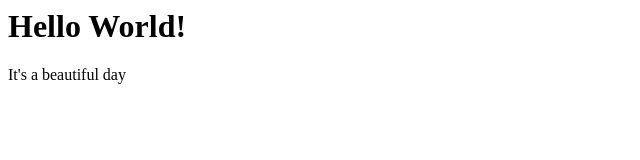
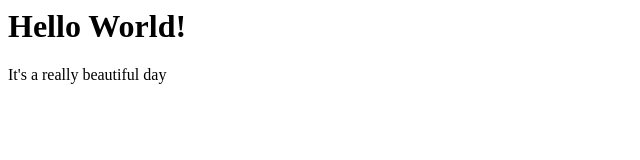
Before and after one commit to jperealc-isban/testGitFlow, a plain HTML site: page index.html in a window 1280 px wide. Shown: the full height of the page, 0-640 px from the left. Drawn offline with Linux system fonts and the light colour scheme.

Commit message:
Changes for featureA2

```diff
--- a/index.html
+++ b/index.html
@@ -4,5 +4,5 @@
 </head>
 <body>
 	<h1>Hello World!</h1>
-	<p>It's a beautiful day</p>
+	<p>It's a really beautiful day</p>
 </body>
```
